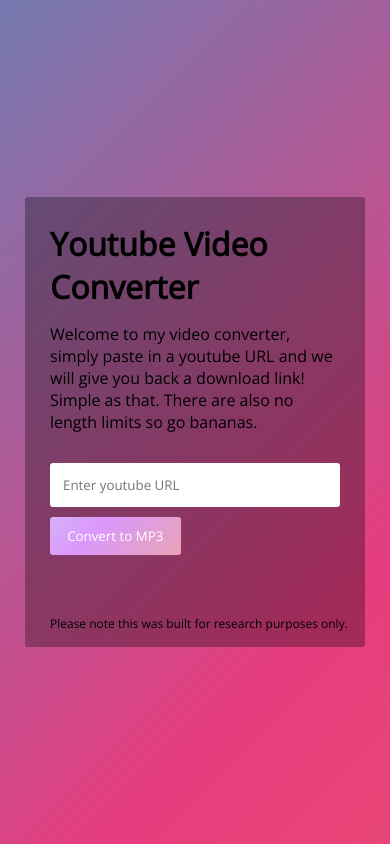
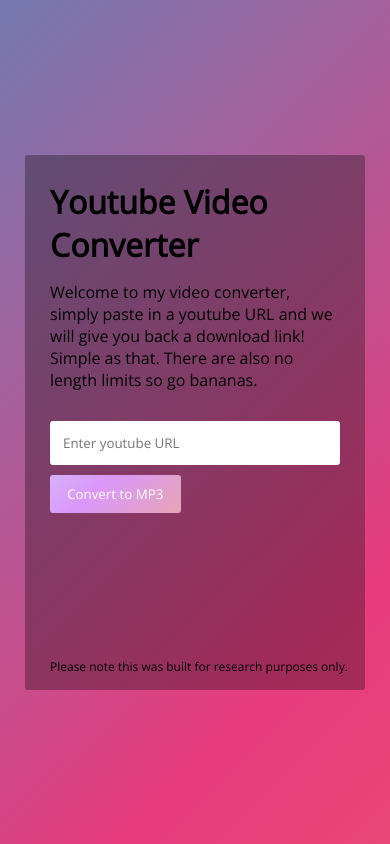
Before and after one commit to Entropiks/YooToobConverter, a React (Create React App) app: page / in a window 390 px wide. Built offline with nearby package versions, Linux system fonts and the light colour scheme.

Commit message:
fixed mobile view

```diff
--- a/src/App.css
+++ b/src/App.css
@@ -8,7 +8,7 @@
   background-color: #0000004d;
   border-radius: 3px;
   margin: 25px;
-  height: 400px;
+  height: 485px;
   max-width: 500px;
   padding: 25px;
   position: relative;
```
